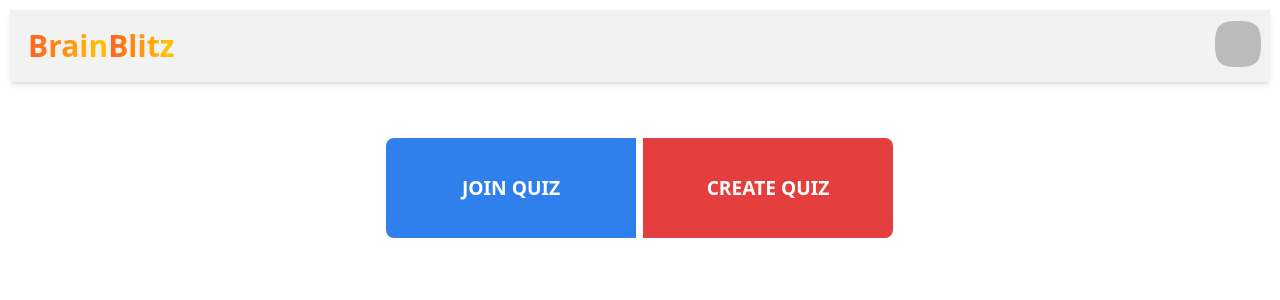
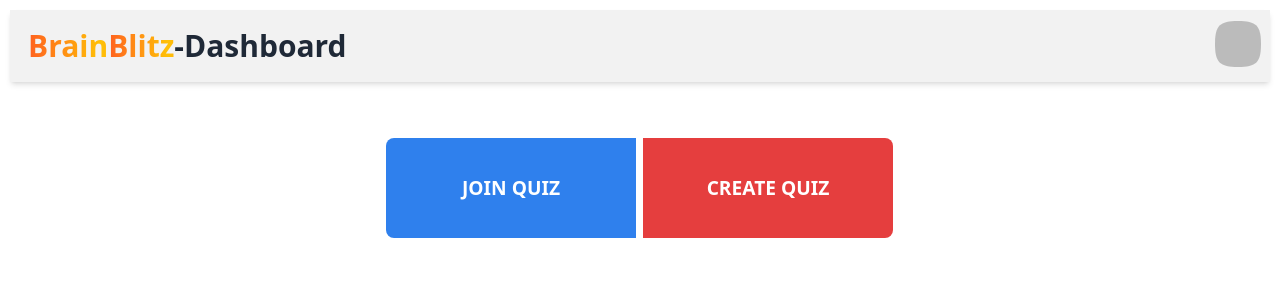
Before and after one commit to JeelRajodiya/brain-blitz, a Next.js app: page /Dashboard in a window 1280 px wide. Shown: the top 300 px of the page. Built offline with nearby package versions, Linux system fonts and the light colour scheme; no server answers; sample sign-in values are in the browser's storage.

Commit message:
added a property - pageTitle in the layout

```diff
--- a/pages/Dashboard.tsx
+++ b/pages/Dashboard.tsx
@@ -4,7 +4,7 @@ import Layout from "./Layout";
 export default function Dashboard() {
 	return (
 		//@ts-ignore
-		<Layout>
+		<Layout pageTitle={"Dashboard"}>
 			<QuizForm />
 		</Layout>
 	);
--- a/pages/Layout.tsx
+++ b/pages/Layout.tsx
@@ -2,7 +2,7 @@ import * as React from "react";
 import { signOut, useSession } from "next-auth/react";
 import { useRouter } from "next/router";
 
-export default function Layout({ children }) {
+export default function Layout({ children, pageTitle }) {
 	const session = useSession();
 	const router = useRouter();
 
@@ -23,6 +23,9 @@ export default function Layout({ children }) {
 						>
 							<span className="animate-fire">Brain</span>
 							<span className="animate-fire">Blitz</span>
+						</h1>
+						<h1 className="text-3xl font-bold cursor-default">
+							{"-" + pageTitle}
 						</h1>
 					</div>
 				</div>
--- a/pages/NewQuiz.tsx
+++ b/pages/NewQuiz.tsx
@@ -12,7 +12,7 @@ export default function NewQuiz() {
 	// "markForIncorrect": -1
 	return (
 		// @ts-ignore
-		<Layout>
+		<Layout pageTitle={"New Quiz"}>
 			<div className="flex flex-col">
 				<div className="flex justify-between">
 					<label className="label m-5">
```
